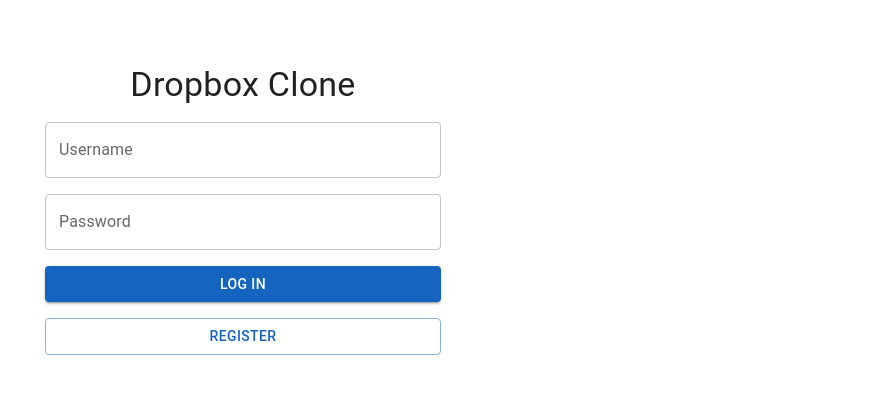
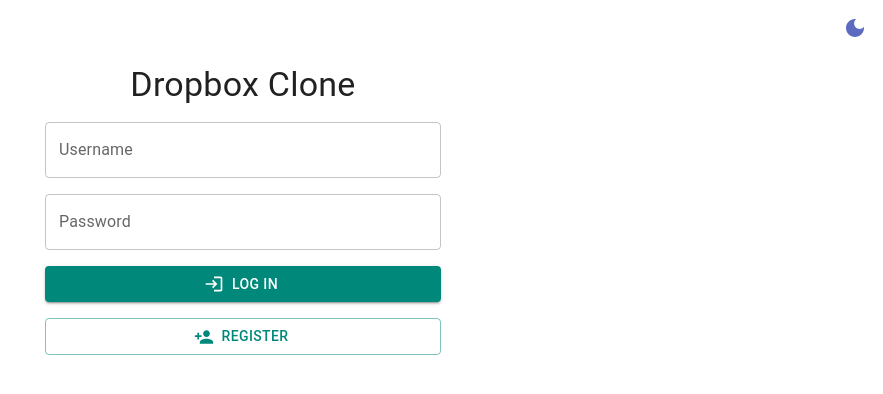
Before and after one commit to bchiud/DropboxClone, a React (Vite) app in the folder frontend/: page / in a window 1280 px wide. Shown: the top 394 px of the page, without its empty margins (397-1280 px from the left). Built offline with nearby package versions, Linux system fonts and the light colour scheme.

Commit message:
add icons; dark vs. light mode. make color more pleasant

```diff
--- a/frontend/src/auth.tsx
+++ b/frontend/src/auth.tsx
@@ -7,13 +7,16 @@
   TextField,
   Typography,
 } from "@mui/material";
-import { useState } from "react";
+import LoginIcon from "@mui/icons-material/Login";
+import PersonAddIcon from "@mui/icons-material/PersonAdd";
+import { useRef, useState } from "react";
 import { ApiError, login, register } from "./api";
 
 export function Login({ onLoggedIn }: { onLoggedIn: () => void }) {
   const [username, setUsername] = useState("");
   const [password, setPassword] = useState("");
   const [error, setError] = useState<string | null>(null);
+  const passwordRef = useRef<HTMLInputElement>(null);
 
   async function submit(mode: "login" | "register") {
     setError(null);
@@ -43,6 +46,9 @@
             label="Username"
             value={username}
             onChange={(e) => setUsername(e.target.value)}
+            onKeyDown={(e) => {
+              if (e.key === "Enter") passwordRef.current?.focus();
+            }}
             fullWidth
           />
           <TextField
@@ -50,12 +56,24 @@
             type="password"
             value={password}
             onChange={(e) => setPassword(e.target.value)}
+            onKeyDown={(e) => {
+              if (e.key === "Enter") submit("login");
+            }}
+            inputRef={passwordRef}
             fullWidth
           />
-          <Button variant="contained" onClick={() => submit("login")}>
+          <Button
+            variant="contained"
+            startIcon={<LoginIcon />}
+            onClick={() => submit("login")}
+          >
             Log in
           </Button>
-          <Button variant="outlined" onClick={() => submit("register")}>
+          <Button
+            variant="outlined"
+            startIcon={<PersonAddIcon />}
+            onClick={() => submit("register")}
+          >
             Register
           </Button>
           {error && <Alert severity="error">{error}</Alert>}
--- a/frontend/src/files.tsx
+++ b/frontend/src/files.tsx
@@ -9,6 +9,10 @@
   Stack,
   Typography,
 } from "@mui/material";
+import CloudUploadIcon from "@mui/icons-material/CloudUpload";
+import DownloadIcon from "@mui/icons-material/Download";
+import LogoutIcon from "@mui/icons-material/Logout";
+import ShareIcon from "@mui/icons-material/Share";
 import {
   commit,
   connectChanges,
@@ -120,7 +124,9 @@
         <Typography variant="h5" sx={{ flexGrow: 1 }}>
           Your files
         </Typography>
-        <Button onClick={onLogout}>Log out</Button>
+        <Button startIcon={<LogoutIcon />} onClick={onLogout}>
+          Log out
+        </Button>
       </Stack>
 
       {error && (
@@ -133,6 +139,7 @@
         variant="contained"
         component="label"
         disabled={busy}
+        startIcon={<CloudUploadIcon />}
         sx={{ mb: 1 }}
       >
         Upload file
@@ -157,10 +164,19 @@
                   {f.size} bytes
                 </Typography>
               </Box>
-              <Button size="small" onClick={() => download(f)} disabled={busy}>
+              <Button
+                size="small"
+                startIcon={<DownloadIcon />}
+                onClick={() => download(f)}
+                disabled={busy}
+              >
                 Download
               </Button>
-              <Button size="small" onClick={() => toggleShare(f.path)}>
+              <Button
+                size="small"
+                startIcon={<ShareIcon />}
+                onClick={() => toggleShare(f.path)}
+              >
                 Share
               </Button>
             </Stack>
--- a/frontend/src/main.tsx
+++ b/frontend/src/main.tsx
@@ -1,17 +1,61 @@
-import { StrictMode } from "react";
+import { StrictMode, useEffect, useMemo, useState } from "react";
 import { createRoot } from "react-dom/client";
-import { createTheme, CssBaseline, ThemeProvider } from "@mui/material";
+import {
+  createTheme,
+  CssBaseline,
+  IconButton,
+  ThemeProvider,
+} from "@mui/material";
+import DarkModeIcon from "@mui/icons-material/DarkMode";
+import LightModeIcon from "@mui/icons-material/LightMode";
 import { App } from "./App";
 
-const theme = createTheme({
-  palette: { mode: "light", primary: { main: "#1565c0" } },
-});
+function Root() {
+  const [mode, setMode] = useState<"light" | "dark">(
+    () =>
+      (localStorage.getItem("mode") as "light" | "dark" | null) ??
+      (window.matchMedia("(prefers-color-scheme: dark)").matches
+        ? "dark"
+        : "light"),
+  );
+
+  useEffect(() => {
+    localStorage.setItem("mode", mode);
+  }, [mode]);
+
+  const theme = useMemo(
+    () =>
+      createTheme({
+        palette: {
+          mode,
+          primary: { main: "#00897b" }, // teal
+          secondary: { main: "#ff7043" }, // coral accent
+        },
+      }),
+    [mode],
+  );
+
+  return (
+    <ThemeProvider theme={theme}>
+      <CssBaseline />
+      <IconButton
+        onClick={() => setMode((m) => (m === "light" ? "dark" : "light"))}
+        sx={{
+          position: "fixed",
+          top: 8,
+          right: 8,
+          color: mode === "light" ? "#5c6bc0" : "#ffb300", // indigo moon / amber sun
+        }}
+      >
+        {mode === "light" ? <DarkModeIcon /> : <LightModeIcon />}
+      </IconButton>
+      <App />
+    </ThemeProvider>
+  );
+}
 
 createRoot(document.getElementById("root")!).render(
   <StrictMode>
-    <ThemeProvider theme={theme}>
-      <CssBaseline />
-      <App />
-    </ThemeProvider>
+    <Root />
   </StrictMode>,
 );
--- a/frontend/src/shares.tsx
+++ b/frontend/src/shares.tsx
@@ -4,12 +4,18 @@
   Box,
   Button,
   Divider,
+  IconButton,
+  InputAdornment,
   List,
   ListItem,
   Stack,
   TextField,
   Typography,
 } from "@mui/material";
+import AddLinkIcon from "@mui/icons-material/AddLink";
+import ContentCopyIcon from "@mui/icons-material/ContentCopy";
+import DeleteIcon from "@mui/icons-material/Delete";
+import PersonAddIcon from "@mui/icons-material/PersonAdd";
 import {
   createShareLink,
   listShareLinks,
@@ -59,6 +65,12 @@
     }
   }
 
+  async function copyLink() {
+    if (!linkUrl) return;
+    await navigator.clipboard.writeText(linkUrl);
+    setStatus("Link copied to clipboard");
+  }
+
   async function revoke(jti: string) {
     try {
       await revokeShareLink(jti);
@@ -86,7 +98,12 @@
           value={recipient}
           onChange={(e) => setRecipient(e.target.value)}
         />
-        <Button variant="outlined" onClick={grant} disabled={!recipient}>
+        <Button
+          variant="outlined"
+          startIcon={<PersonAddIcon />}
+          onClick={grant}
+          disabled={!recipient}
+        >
           Share with user
         </Button>
       </Stack>
@@ -94,6 +111,7 @@
       <Stack spacing={1} sx={{ mb: 1 }}>
         <Button
           variant="outlined"
+          startIcon={<AddLinkIcon />}
           onClick={makeLink}
           sx={{ alignSelf: "flex-start" }}
         >
@@ -103,9 +121,20 @@
           <TextField
             size="small"
             value={linkUrl}
-            slotProps={{ input: { readOnly: true } }}
             onFocus={(e) => e.target.select()}
             fullWidth
+            slotProps={{
+              input: {
+                readOnly: true,
+                endAdornment: (
+                  <InputAdornment position="end">
+                    <IconButton edge="end" size="small" onClick={copyLink}>
+                      <ContentCopyIcon fontSize="small" />
+                    </IconButton>
+                  </InputAdornment>
+                ),
+              },
+            }}
           />
         )}
       </Stack>
@@ -120,6 +149,7 @@
                 <Button
                   size="small"
                   color="error"
+                  startIcon={<DeleteIcon />}
                   onClick={() => revoke(l.jti)}
                 >
                   Revoke
```
